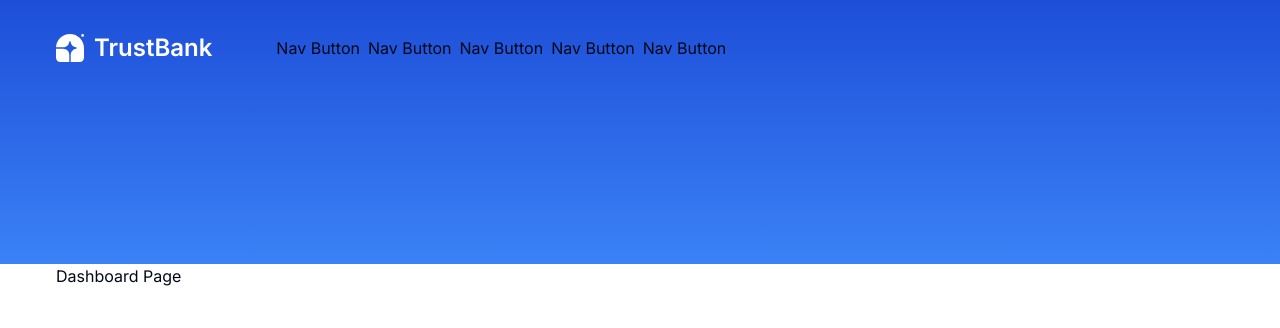
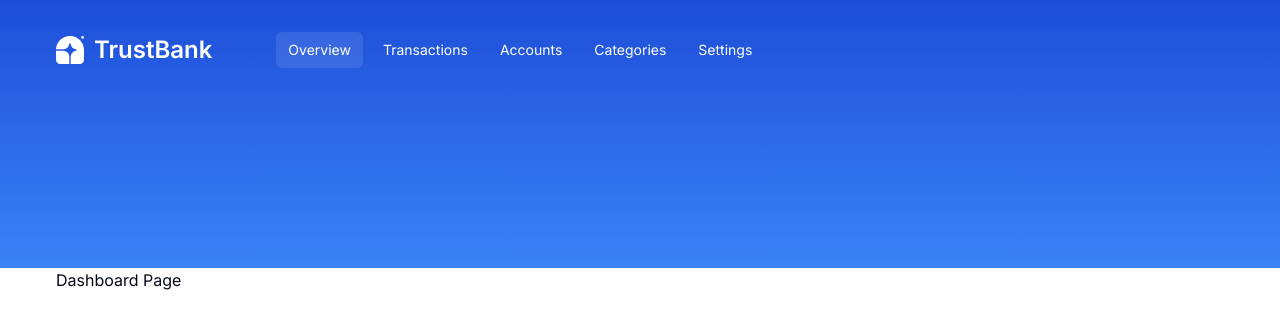
Before and after one commit to JayOnojah/cash-track, a Next.js app: page / in a window 1280 px wide. Shown: the top 328 px of the page. Built offline with nearby package versions, Linux system fonts and the light colour scheme.

Commit message:
Navigation in Progress

```diff
--- a/app/api/[[...route]]/route.ts
+++ b/app/api/[[...route]]/route.ts
@@ -16,7 +16,7 @@
   }
 
   return c.json({
-    message: "Hello Next.js!",
+    message: "Hello NextJS!",
     userId: auth.userId,
   });
 });
--- a/components/nav-button.tsx
+++ b/components/nav-button.tsx
@@ -1,13 +1,27 @@
+import Link from "next/link";
+
+import { cn } from "@/lib/utils";
+import { Button } from "./ui/button";
+
 type Props = {
   href: string;
   label: string;
   isActive?: boolean;
 };
 
-export const NavButton = ({}: Props) => {
+export const NavButton = ({ href, label, isActive }: Props) => {
   return (
     <div>
-      <div>Nav Button</div>
+      <Button
+        asChild
+        size="sm"
+        variant="outline"
+        className={cn(
+          "w-full lg:w-auto justify-betweeen font-normal hover:bg-white/20 hover:text-white border-none focus-visible:ring-offset-0 focus-visible:ring-transparent outline-none text-white focus:bg-white/30 transition",
+          isActive ? "bg-white/10 text-white" : "bg-transparent"
+        )}>
+        <Link href={href}>{label}</Link>
+      </Button>
     </div>
   );
 };
```
